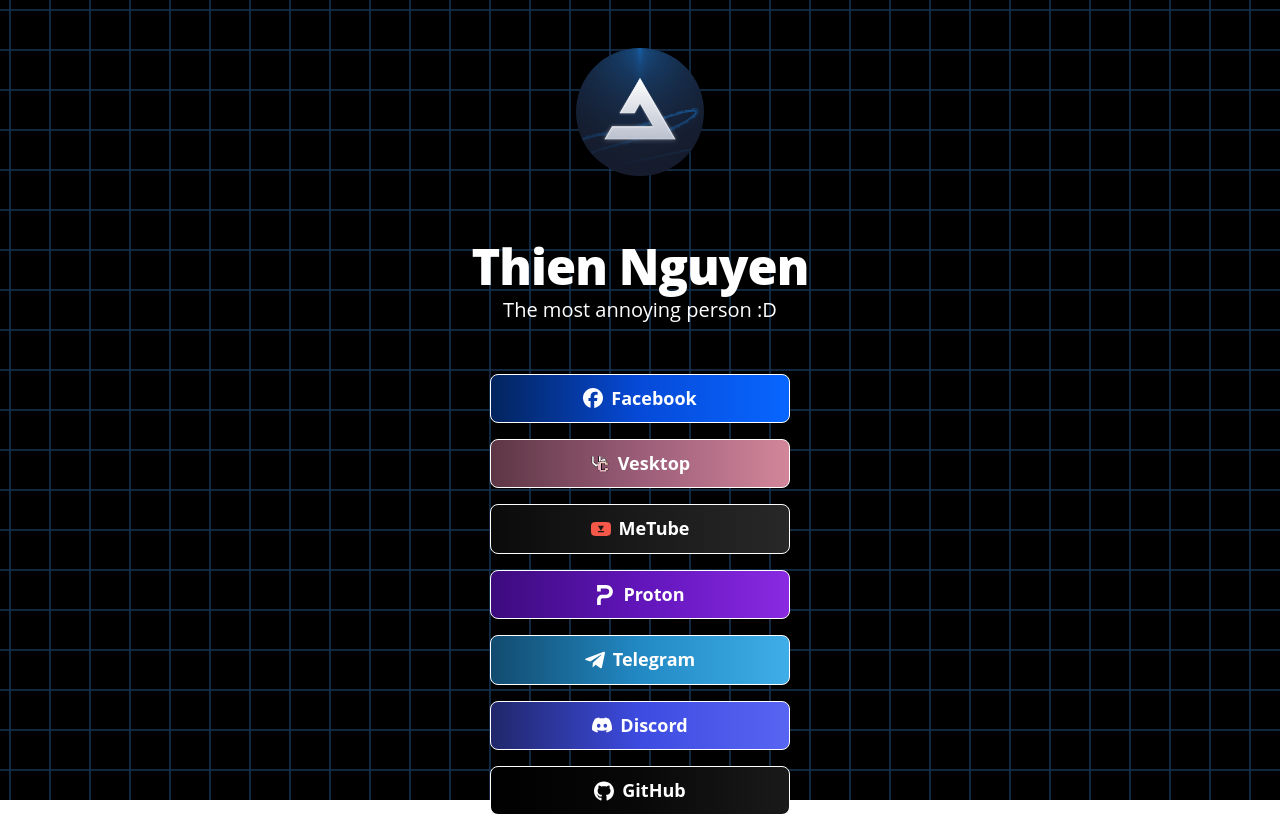
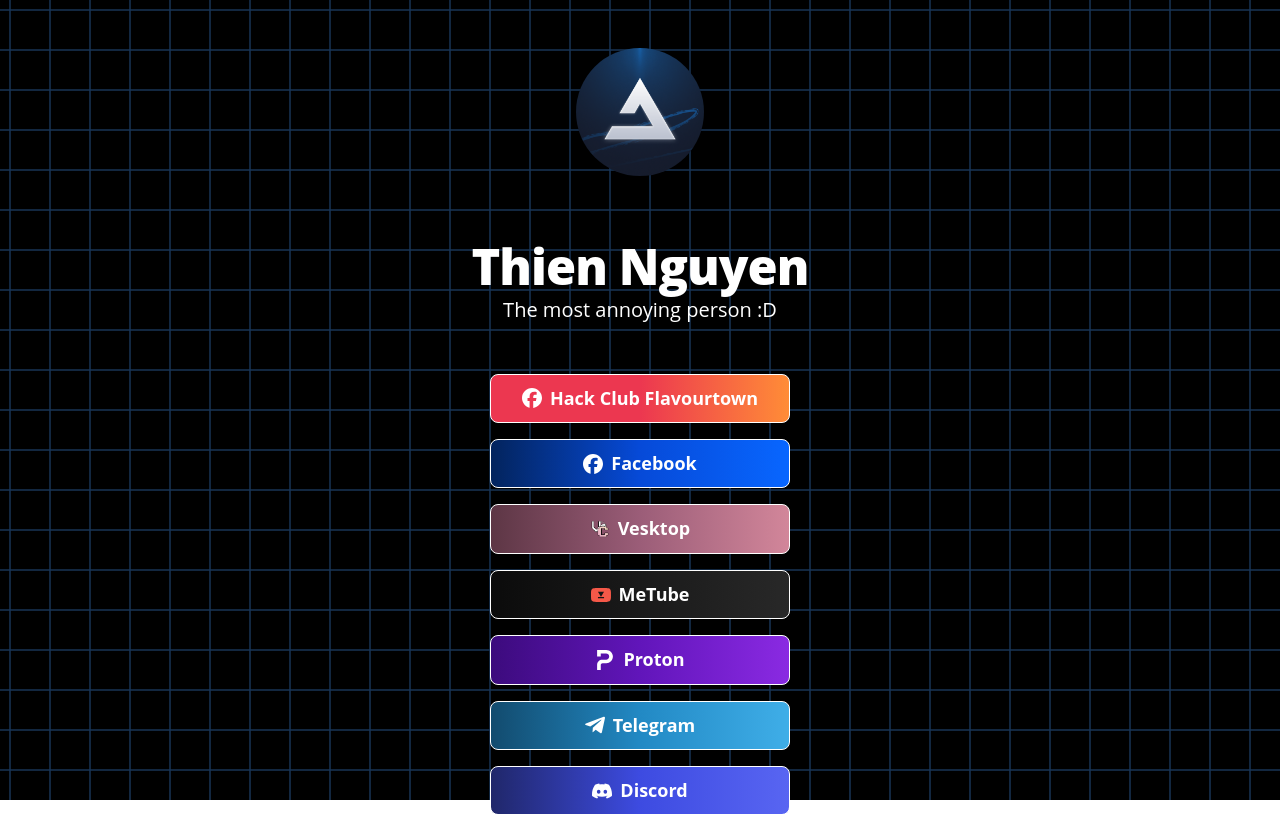
Before and after one commit to sudo-Penguin-Lalala/website-react, a React (Vite) app: page / in a window 1280 px wide. Shown: the top 816 px of the page. Built offline with nearby package versions, Linux system fonts and the light colour scheme; a web font is replaced by a local one.

Commit message:
add Hack ClubFlavourtown

```diff
--- a/src/App.css
+++ b/src/App.css
@@ -505,3 +505,8 @@
   background-image: linear-gradient(90deg, #124b6e, #2289c4, #3faee8);
   --button-border: 1px solid #ffffff;
 }
+.button-hackclub {
+  --button-text: #ffffff;
+  background-image: linear-gradient(90deg, #ec3750, #ec3750, #ff8c37);
+  --button-border: 1px solid #ffffff;
+}
--- a/src/components/Icon.jsx
+++ b/src/components/Icon.jsx
@@ -16,6 +16,7 @@
 import vesktop from "../assets/icons/vesktop.png";
 import metube from "../assets/icons/metube.svg";
 import proton from "../assets/icons/proton.svg";
+import hackclub from "../assets/icons/hackclub.svg";
 const icons = {
   discord: discord,
   email: email,
@@ -34,6 +35,7 @@
   vesktop: vesktop,
   metube: metube,
   proton: proton,
+  hackclub: hackclub,
 };
 
 const Icon = ({ name, ...props }) => {
--- a/src/pages/Home.jsx
+++ b/src/pages/Home.jsx
@@ -38,6 +38,16 @@
             </h1>
             <p>The most annoying person :D</p>
             <div className="button-stack" role="navigation">
+              <a
+                className="button button-hackclub"
+                href="https://flavortown.hackclub.com/"
+                target="_blank"
+                rel="noopener"
+                title="Hack Club Flavourtown"
+              >
+                <Icon name="facebook" className="icon" />
+                Hack Club Flavourtown
+              </a>
               <a
                 className="button button-faceb"
                 href="https://www.facebook.com/NNT2589/"
```
Also changed, not shown: src/assets/icons/hackclub.svg (added).
